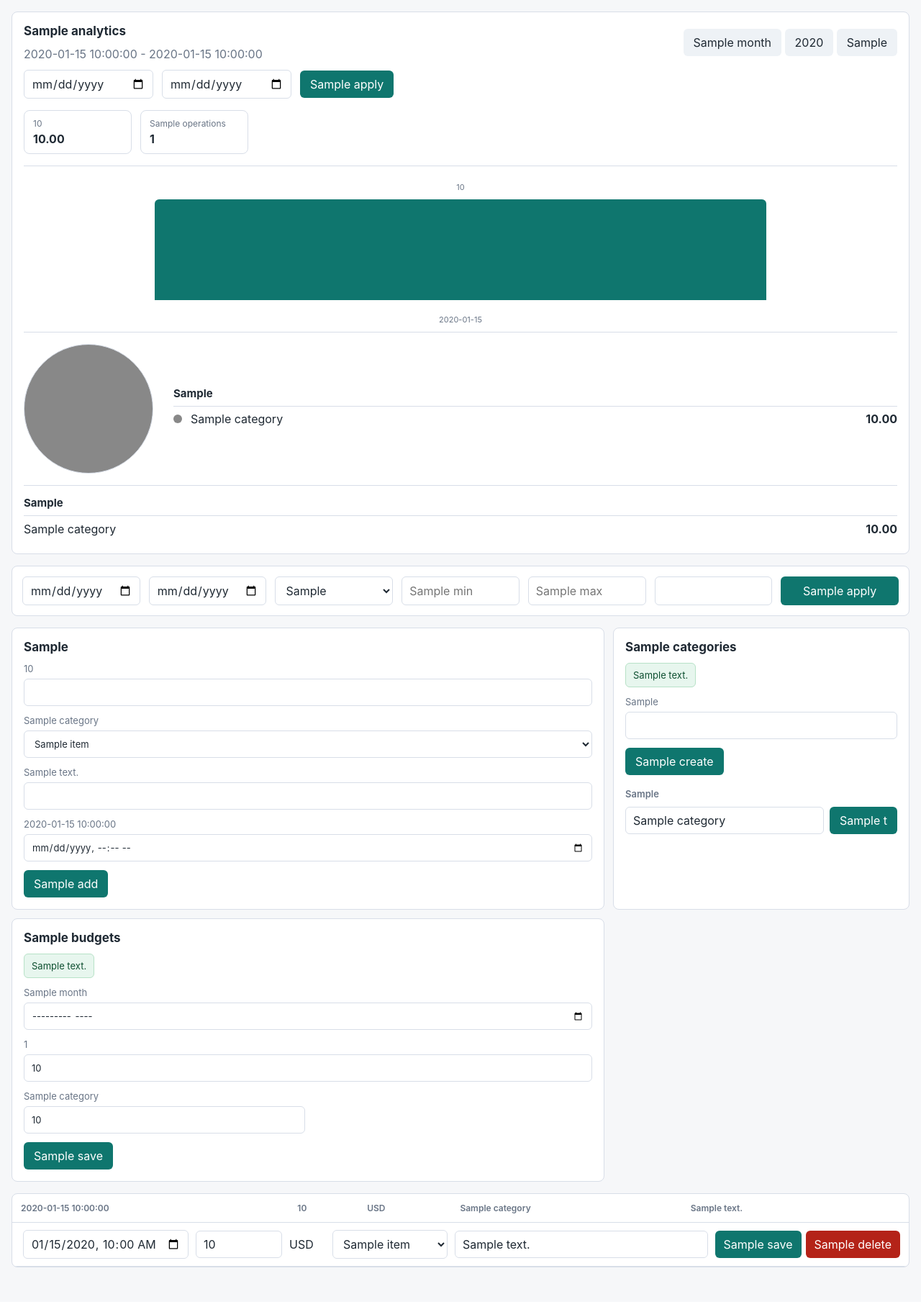
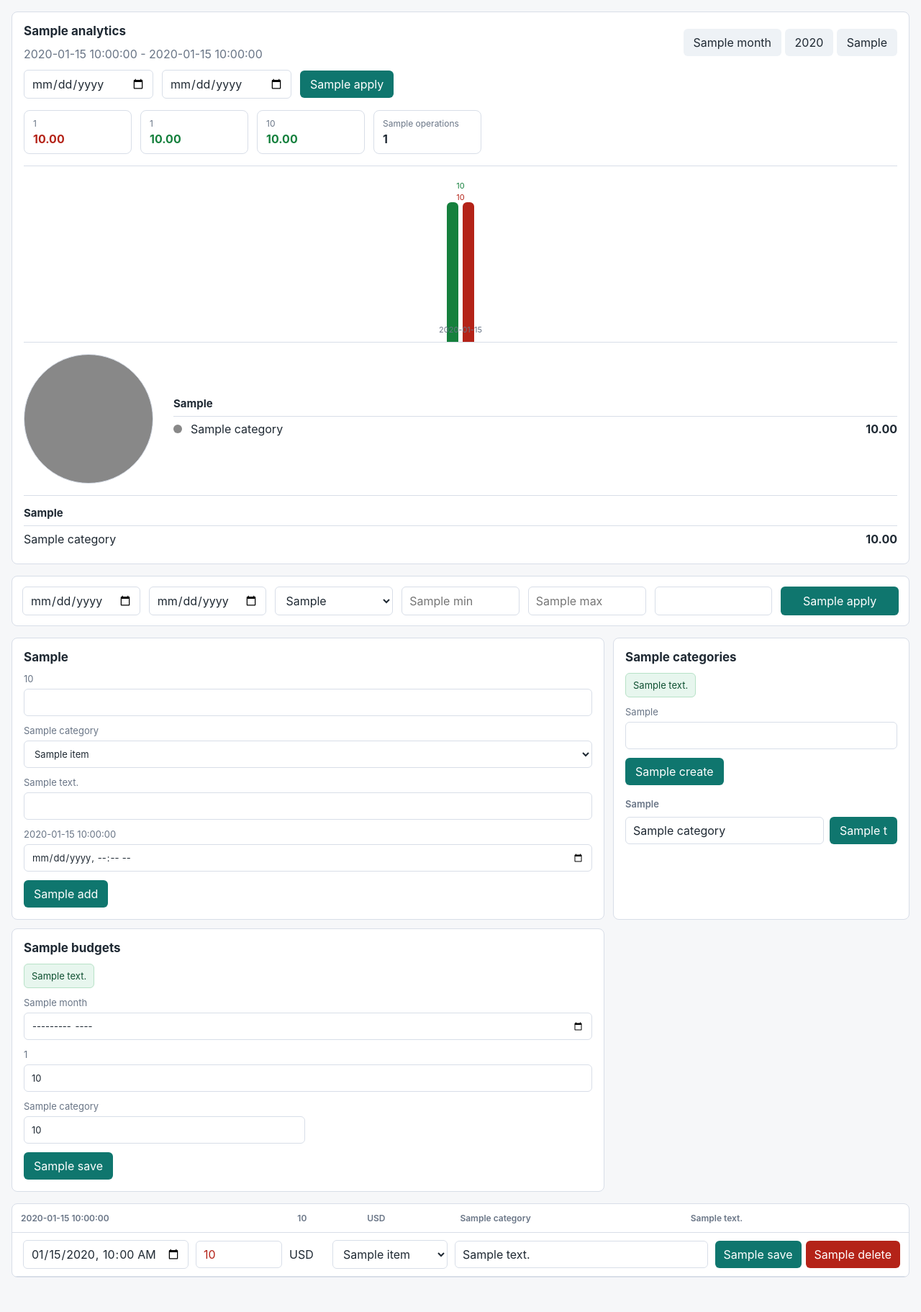
Before and after one commit to Filosf/PersonalFinanceBot, a FastAPI app: template app/web/templates/dashboard.html in a window 1280 px wide. Shown: the part 124-1947 px from the top of the page at 72% size. Before the commit the page ends 1885 px from the top, so only its background shows below. Run offline with FastAPI, Linux system fonts and the light colour scheme; the template is opened without the code that fills it: most values are stand-ins (such as "Sample title", 1, 10 or a date in 2020).

Commit message:
Add income tracking and cashflow analytics

```diff
--- a/app/api/schemas.py
+++ b/app/api/schemas.py
@@ -1,5 +1,6 @@
 from datetime import datetime
 from decimal import Decimal
+from typing import Literal
 
 from pydantic import BaseModel, ConfigDict, Field
 
@@ -23,6 +24,7 @@ class ExpenseOut(BaseModel):
     id: int
     amount: Decimal
     currency: str
+    kind: Literal["expense", "income"]
     description: str
     spent_at: datetime
     category: CategoryOut
@@ -35,6 +37,7 @@ class ExpenseCreate(BaseModel):
     description: str = ""
     category_name: str | None = None
     spent_at: datetime | None = None
+    kind: Literal["expense", "income"] = "expense"
 
 
 class ExpenseUpdate(BaseModel):
@@ -42,6 +45,7 @@ class ExpenseUpdate(BaseModel):
     description: str | None = None
     category_id: int | None = None
     spent_at: datetime | None = None
+    kind: Literal["expense", "income"] | None = None
 
 
 class SummaryCategory(BaseModel):
--- a/app/core/i18n.py
+++ b/app/core/i18n.py
@@ -2,6 +2,10 @@ DEFAULT_LOCALE = "en"
 SUPPORTED_LOCALES = {"en", "ru"}
 BASE_CATEGORY_TRANSLATIONS = {
     "ru": {
+        "balance": "Прирост / убыток",
+        "income_added": "Доход добавлен",
+        "total_expense": "Всего расходов",
+        "total_income": "Всего доходов",
         "Food": "Еда",
         "Taxi": "Такси",
         "Rent": "Аренда",
@@ -12,6 +16,10 @@ BASE_CATEGORY_TRANSLATIONS = {
 
 TRANSLATIONS = {
     "en": {
+        "balance": "Growth / loss",
+        "income_added": "Income added",
+        "total_expense": "Total expenses",
+        "total_income": "Total income",
         "access_key": "Access key",
         "add": "Add",
         "add_expense": "Add expense",
--- a/app/db/models.py
+++ b/app/db/models.py
@@ -57,6 +57,7 @@ class Expense(Base):
     category_id: Mapped[int] = mapped_column(ForeignKey("categories.id", ondelete="RESTRICT"))
     amount: Mapped[Decimal] = mapped_column(Numeric(12, 2))
     currency: Mapped[str] = mapped_column(String(8), default="ILS")
+    kind: Mapped[str] = mapped_column(String(16), default="expense")
     description: Mapped[str] = mapped_column(String(500), default="")
     spent_at: Mapped[datetime] = mapped_column(DateTime(timezone=True), index=True)
     created_at: Mapped[datetime] = mapped_column(DateTime(timezone=True), server_default=func.now())
--- a/app/services/budgets.py
+++ b/app/services/budgets.py
@@ -147,6 +147,7 @@ class BudgetService:
         filters = [
             Expense.user_id == user_id,
             Expense.deleted_at.is_(None),
+            Expense.kind == "expense",
             Expense.spent_at >= start_at,
             Expense.spent_at < end_at,
         ]
@@ -165,6 +166,7 @@ class BudgetService:
             .where(
                 Expense.user_id == user_id,
                 Expense.deleted_at.is_(None),
+                Expense.kind == "expense",
                 Expense.spent_at >= start_at,
                 Expense.spent_at < end_at,
             )
--- a/app/services/parsing.py
+++ b/app/services/parsing.py
@@ -1,12 +1,13 @@
 from decimal import Decimal, InvalidOperation
 
 
-def parse_expense_text(text: str) -> tuple[Decimal, str]:
+def parse_expense_text(text: str) -> tuple[Decimal, str, str]:
     parts = text.strip().split(maxsplit=1)
     if not parts:
         raise ValueError("Send amount and optional description, for example: 250 taxi")
 
     raw_amount = parts[0].replace(",", ".")
+    kind = "income" if raw_amount.startswith("+") else "expense"
     try:
         amount = Decimal(raw_amount).quantize(Decimal("0.01"))
     except InvalidOperation as exc:
@@ -15,4 +16,4 @@ def parse_expense_text(text: str) -> tuple[Decimal, str]:
     if amount <= 0:
         raise ValueError("Amount must be greater than zero")
 
-    return amount, parts[1].strip() if len(parts) > 1 else ""
+    return abs(amount), parts[1].strip() if len(parts) > 1 else "", kind
--- a/app/web/static/styles.css
+++ b/app/web/static/styles.css
@@ -6,6 +6,8 @@
   --muted: #697586;
   --line: #d8dee8;
   --accent: #0f766e;
+  --income: #15803d;
+  --expense: #b42318;
   --danger: #b42318;
 }
 
@@ -189,6 +191,10 @@ p {
   min-width: 54px;
 }
 
+.paired-bar-cell {
+  grid-template-rows: 34px 150px 34px;
+}
+
 .bar-value,
 .bar-label {
   color: var(--muted);
@@ -196,11 +202,45 @@ p {
   text-align: center;
 }
 
+.paired-values {
+  display: grid;
+  gap: 2px;
+  color: var(--muted);
+  font-size: 11px;
+  text-align: center;
+}
+
+.income-text,
+.metric-income {
+  color: var(--income);
+}
+
+.expense-text,
+.metric-expense {
+  color: var(--expense);
+}
+
+.bar-pair {
+  display: grid;
+  grid-template-columns: repeat(2, 16px);
+  gap: 6px;
+  align-items: end;
+  height: 150px;
+}
+
 .bar {
-  width: 70%;
+  width: 100%;
   min-height: 8px;
   border-radius: 6px 6px 0 0;
   background: var(--accent);
+}
+
+.income-bar {
+  background: var(--income);
+}
+
+.expense-bar {
+  background: var(--expense);
 }
 
 .chart-empty {
@@ -353,6 +393,15 @@ select {
   color: var(--text);
 }
 
+.income-field {
+  color: var(--income);
+  border-color: rgba(21, 128, 61, 0.45);
+}
+
+.expense-field {
+  color: var(--expense);
+}
+
 button {
   border: 0;
   background: var(--accent);
--- a/app/web/templates/partials/analytics.html
+++ b/app/web/templates/partials/analytics.html
@@ -25,21 +25,38 @@
 
 <div class="metrics">
   <div>
-    <span>{{ t.total }}</span>
-    <strong>{{ "%.2f"|format(analytics.summary.total) }} {{ user.currency }}</strong>
+    <span>{{ t.total_expense }}</span>
+    <strong class="metric-expense">{{ "%.2f"|format(analytics.cashflow.expense) }} {{ user.currency }}</strong>
+  </div>
+  <div>
+    <span>{{ t.total_income }}</span>
+    <strong class="metric-income">{{ "%.2f"|format(analytics.cashflow.income) }} {{ user.currency }}</strong>
+  </div>
+  <div>
+    <span>{{ t.balance }}</span>
+    <strong class="{% if analytics.cashflow.balance >= 0 %}metric-income{% else %}metric-expense{% endif %}">
+      {{ "%.2f"|format(analytics.cashflow.balance) }} {{ user.currency }}
+    </strong>
   </div>
   <div>
     <span>{{ t.operations }}</span>
-    <strong>{{ analytics.summary.count }}</strong>
+    <strong>{{ analytics.cashflow.count }}</strong>
   </div>
 </div>
 
 <div class="chart" aria-label="{{ t.analytics }}">
   {% for item in analytics.series %}
-  {% set height = 8 if analytics.max_total == 0 else (item.total / analytics.max_total * 140) %}
-  <div class="bar-cell">
-    <div class="bar-value">{{ "%.0f"|format(item.total) }}</div>
-    <div class="bar" style="height: {{ height }}px"></div>
+  {% set income_height = 8 if analytics.max_total == 0 else (item.income / analytics.max_total * 140) %}
+  {% set expense_height = 8 if analytics.max_total == 0 else (item.expense / analytics.max_total * 140) %}
+  <div class="bar-cell paired-bar-cell">
+    <div class="paired-values">
+      <span class="income-text">{{ "%.0f"|format(item.income) }}</span>
+      <span class="expense-text">{{ "%.0f"|format(item.expense) }}</span>
+    </div>
+    <div class="bar-pair">
+      <div class="bar income-bar" style="height: {{ income_height }}px"></div>
+      <div class="bar expense-bar" style="height: {{ expense_height }}px"></div>
+    </div>
     <div class="bar-label">
       {% if analytics.granularity == "year" %}
         {{ item.bucket.strftime("%Y") }}
--- a/app/web/templates/partials/expenses_table.html
+++ b/app/web/templates/partials/expenses_table.html
@@ -20,15 +20,26 @@
             value="{{ expense.spent_at.strftime('%Y-%m-%dT%H:%M') }}"
             aria-label="{{ t.date }}"
           >
-          <input type="number" step="0.01" min="0.01" name="amount" value="{{ expense.amount }}" aria-label="{{ t.amount }}">
+          <input
+            type="number"
+            step="0.01"
+            min="0.01"
+            name="amount"
+            value="{{ expense.amount }}"
+            aria-label="{{ t.amount }}"
+            class="{% if expense.kind == 'income' %}income-field{% else %}expense-field{% endif %}"
+          >
           <span>{{ expense.currency }}</span>
-          <select name="category_id" aria-label="{{ t.category }}">
+          <select name="category_id" aria-label="{{ t.category }}" {% if expense.kind == 'income' %}disabled{% endif %}>
             {% for category in categories %}
             <option value="{{ category.id }}" {% if category.id == expense.category_id %}selected{% endif %}>
               {{ category.name|category_label(user.locale) }}
             </option>
             {% endfor %}
           </select>
+          {% if expense.kind == 'income' %}
+          <input type="hidden" name="category_id" value="{{ expense.category_id }}">
+          {% endif %}
           <input type="text" name="description" value="{{ expense.description }}" aria-label="{{ t.description }}">
           <div class="actions">
             <button
```
Also changed, not shown: alembic/versions/20260525_0004_income_kind.py (added, +30 -0 lines), app/api/routes.py (+15 -8 lines), app/bot/handlers.py (+25 -11 lines), app/services/expenses.py (+74 -0 lines), app/web/routes.py (+10 -2 lines), tests/test_parsing.py (+12 -2 lines).
